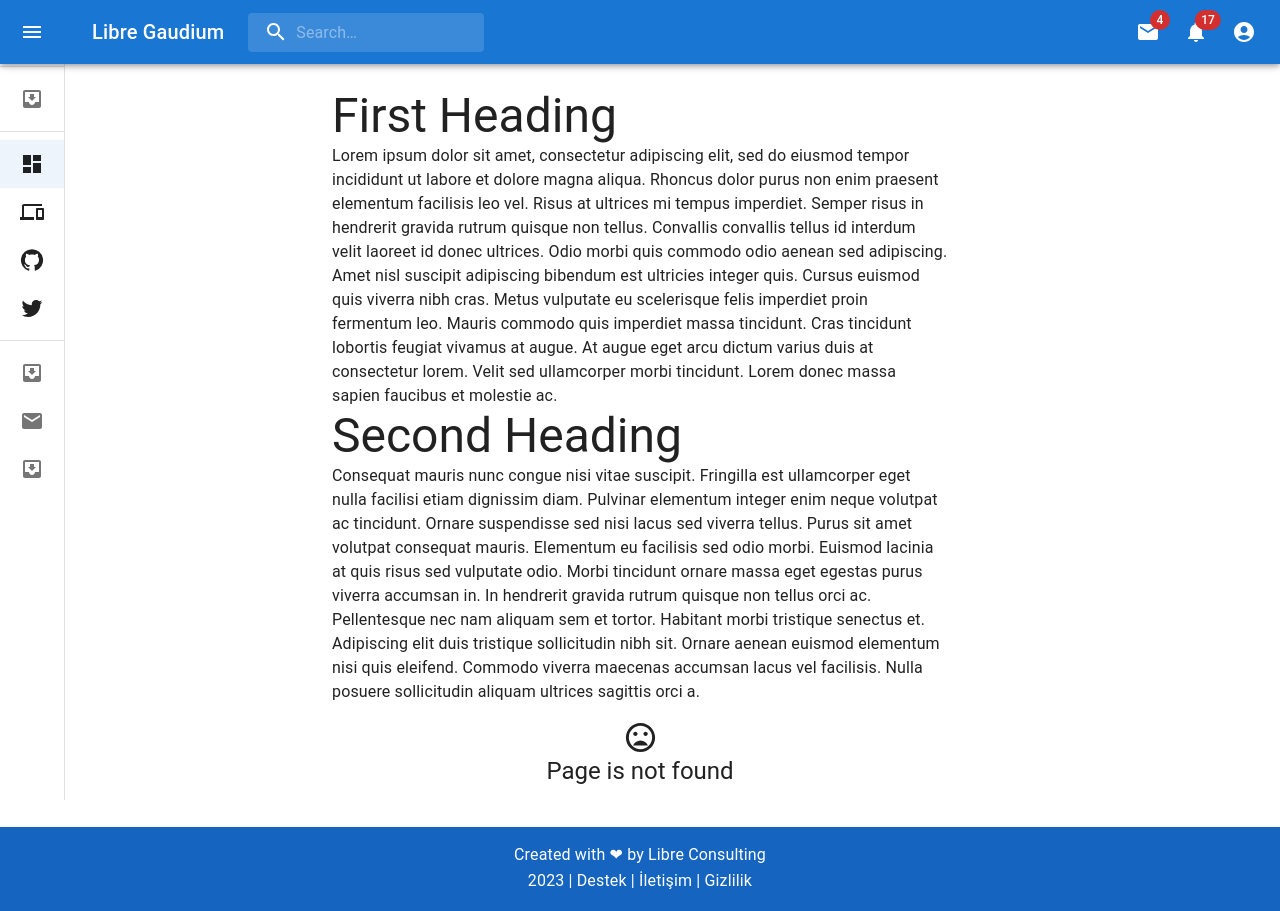
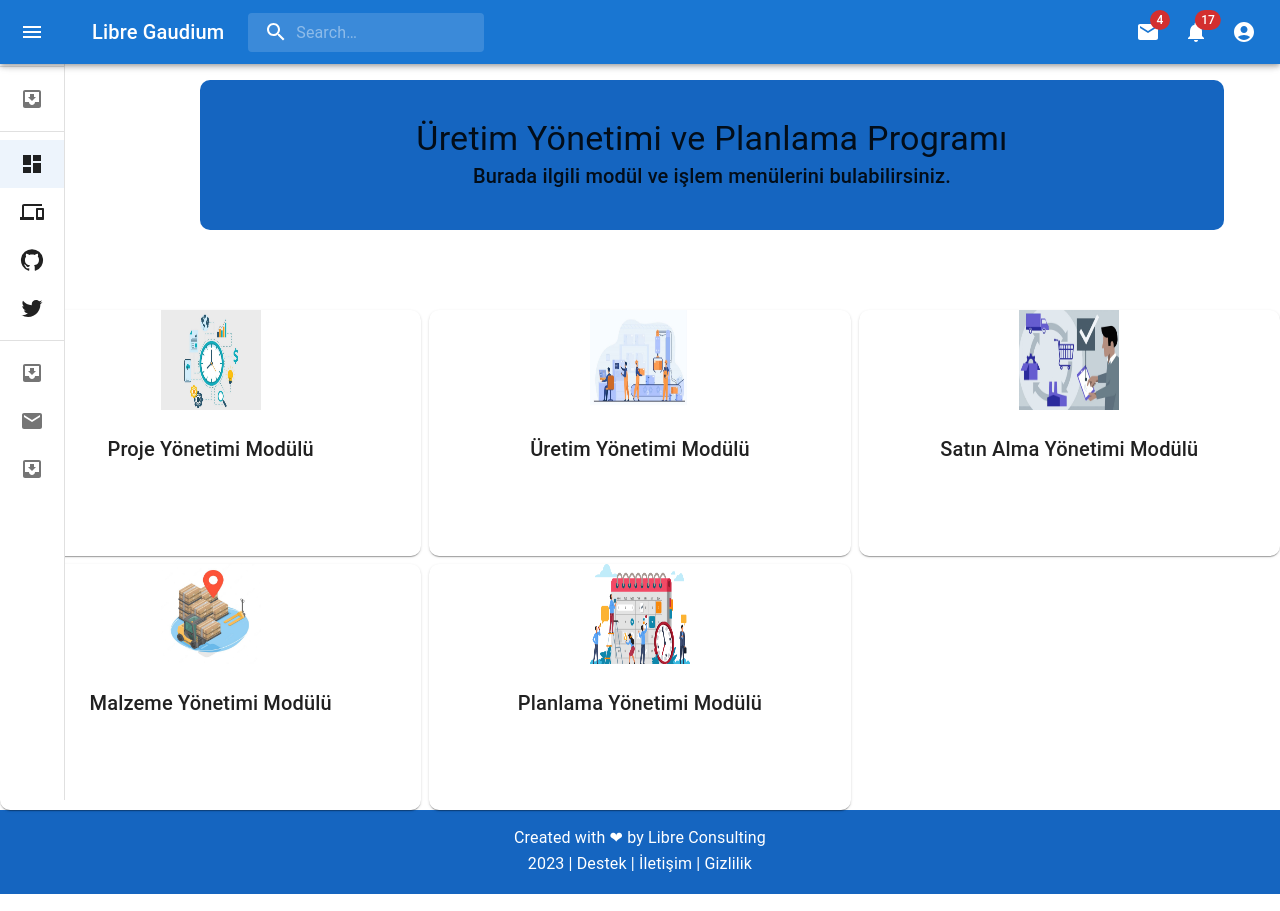
Before and after one commit to firatgoktepe/ERP-Project, a Next.js app: page / in a window 1280 px wide. Built offline with nearby package versions, Linux system fonts and the light colour scheme; no server answers.

Commit message:
fix: add dashboard page

```diff
--- a/src/pages/index.tsx
+++ b/src/pages/index.tsx
@@ -1,11 +1,11 @@
 import CustomHead from '@/components/common/Head/Head'
-import ProjectManagement from './project_management'
+import Dashboard from './dashboard'
 
 export default function Home(): JSX.Element {
   return (
     <>
       <CustomHead title="Dashboard" />
-      <ProjectManagement />
+      <Dashboard />
     </>
   )
 }
```
